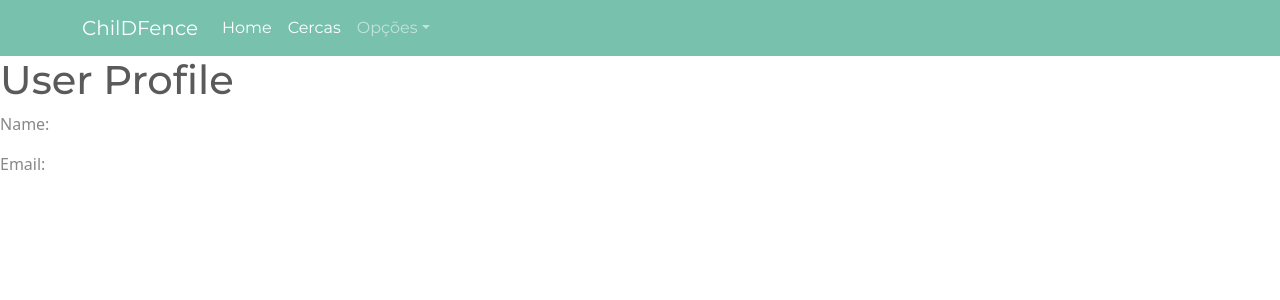
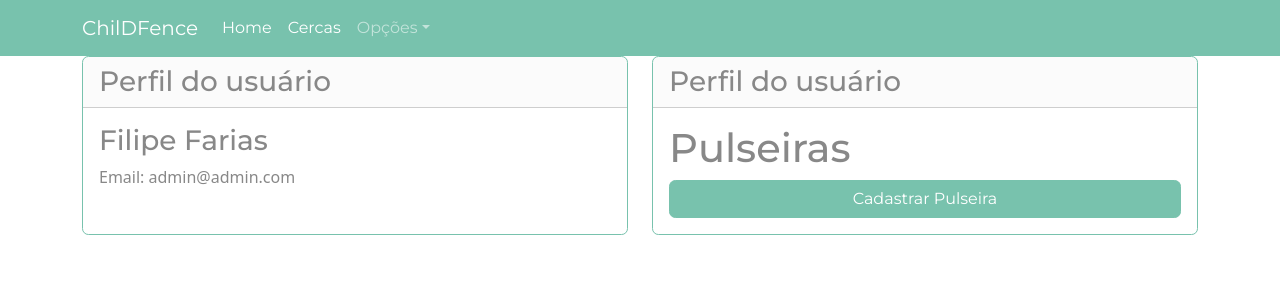
Before and after one commit to FilipeFariasC/projeto-dac-2022.1-frontend, a React (Create React App) app: page /profile in a window 1280 px wide. Shown: the top 300 px of the page. Built offline with nearby package versions, Linux system fonts and the light colour scheme; no server answers; the HTML template or start-up script is replaced by a standard one.

Commit message:
mudanca tela do usuário

```diff
--- a/src/components/Card.jsx
+++ b/src/components/Card.jsx
@@ -1,10 +1,13 @@
 import React from "react";
 
 export default class Card extends React.Component{
+    constructor(props){
+        super(props);
+    }
 
     render(){
         return(
-            <div className= 'card border-primary md-3'>
+            <div className={`card border-primary md-3 ${this.props.className}`} >
                 <h3 className= 'card-header'>{this.props.title} </h3>
                 <div className= 'card-body'>
                     {this.props.children}
--- a/src/components/Navbar.jsx
+++ b/src/components/Navbar.jsx
@@ -3,6 +3,8 @@ import {NavDropdown} from "react-bootstrap";
 import {Link} from 'react-router-dom';
 
 import NavItem from "./NavItem";
+import "./css/Navbar.css"
+
 
 function Navbar(props) {
     return (
@@ -28,12 +30,12 @@ function Navbar(props) {
                     <ul className="navbar-nav me-auto">
                         <NavItem href="/" label="Home" />
                         <NavItem href="/" label="Cercas" />
-                        <NavDropdown title="Opções" id="dropdown-opcoes">
-                        <NavDropdown.Item href="/createUser">
-                            Cadastrar Usuário
-                        </NavDropdown.Item>
-                        <NavDropdown.Item href="/profile"> Perfil </NavDropdown.Item>
-                        <NavDropdown.Item href="/createBracelet"> Cadastrar Pulseira </NavDropdown.Item>
+                        <NavDropdown title="Opções" id="dropdown-options">
+                            <NavDropdown.Item href="/createUser">
+                                Cadastrar Usuário
+                            </NavDropdown.Item>
+                            <NavDropdown.Item href="/profile"> Perfil </NavDropdown.Item>
+                            <NavDropdown.Item href="/createBracelet"> Cadastrar Pulseira </NavDropdown.Item>
                         </NavDropdown>
                     </ul>
                     </div>
--- /dev/null
+++ b/src/components/css/Navbar.css
@@ -0,0 +1,5 @@
+
+
+.navbar{
+    height: 3.5rem;
+}
--- a/src/main/AppRoutes.jsx
+++ b/src/main/AppRoutes.jsx
@@ -1,7 +1,7 @@
 import React from "react";
 import {Route, BrowserRouter, Routes} from "react-router-dom";
 import HomePage from "../screens/HomePage/HomePage";
-import CreateUser from '../screens/createUser/CreateUser';
+import CreateUser from '../screens/CreateUser/CreateUser';
 import UserProfile from "../screens/UserProfile/UserProfile";
 import BraceletCreate from "../screens/BraceletCreate/BraceletCreate";
 
--- a/src/screens/BraceletCreate/BraceletCreate.jsx
+++ b/src/screens/BraceletCreate/BraceletCreate.jsx
@@ -11,18 +11,31 @@ class BraceletCreate extends Component {
         this.state = {
             bracelet: {
                 name: ""
-            }
+            },
+            error: ""
         }
     }
 
     create = async() => {
-        await axios.post("http://localhost:8080/bracelets", this.state.bracelet);
+        await axios.post("http://localhost:8080/bracelets",
+            this.state.bracelet,
+            {
+                headers: {
+                    "Content-Type": "application/json",
+                    "Access-Control-Allow-Origin": "*",
+                    "Access-Control-Allow-Methods": "GET, POST, PUT, DELETE, OPTIONS",
+                    "Authorization": "Bearer " + window.localStorage.getItem("jwt_token"),
+                }
+            }
+        );
     }
 
     render(){
         return(
             <>
                 <Navbar/>
+                <div className="container container-fluid">
+                    <row className="col-md-6">
                         <form onSubmit={event=>{this.create()}}>
                             <fieldset>
                                 <FormGroup htmlFor={"braceletFormName"} label={"Nome da Pulseira"}>
@@ -42,6 +55,8 @@ class BraceletCreate extends Component {
                                 </div>
                             </fieldset>
                         </form>
+                    </row>
+                </div>
             </>
         )
     }
--- a/src/screens/UserProfile/UserProfile.jsx
+++ b/src/screens/UserProfile/UserProfile.jsx
@@ -1,15 +1,17 @@
 import React, {Component} from "react";
 import Navbar from "../../components/Navbar";
-
+import Card from "../../components/Card";
+import "./css/UserProfile.css";
+import axios from "axios";
 
 export default class UserProfile extends Component {
 
     constructor(props) {
         super(props);
-            this.state = {
-                user: {
-                name: '',
-                email: ''
+        this.state = {
+            user: {
+                name: 'Filipe Farias',
+                email: 'admin@admin.com'
             }
         }
     }
@@ -18,12 +20,92 @@ export default class UserProfile extends Component {
         return (
             <>
                 <Navbar/>
-                <div>
-                    <h1>User Profile</h1>
-                    <p>Name: {this.state.user.name}</p>
-                    <p>Email: {this.state.user.email}</p>
+                <div className="container container-fluid flex">
+                    <Card className="user-profile" title="Perfil do usuário">
+                        <h3>{this.state.user.name}</h3>
+                        <div className="email-wrapper">
+                            <span>Email: </span>
+                            <span>{this.state.user.email}</span>
+                        </div>
+                    </Card>
+                    <Card className="bracelet-and-fence-profile" title="Perfil do usuário">
+                        <div className="bracelet-profile">
+                            <h1>Pulseiras</h1>
+                            <BraceletList/>
+                        </div>
+                    </Card>
                 </div>
             </>
         );
     }
 }
+
+class BraceletList extends Component {
+
+    constructor(props) {
+        super(props);
+        this.state = {
+            braceletList : []
+        }
+    }
+
+    async componentDidMount(){
+        let response = await axios.post("http://localhost:8080/api/login",
+            {
+                username: 'admin@admin.com',
+                password: 'admin20221'
+            },
+            {
+                headers: {
+                    "Access-Control-Allow-Origin": '*',
+                    "Access-Control-Allow-Methods": 'GET, POST, PATCH, PUT, DELETE, OPTIONS'
+                }
+            }
+        ).then(response => {
+            window.localStorage.setItem('jwt_token', response.data.response);
+        });
+
+        let braceletList = await axios.get('http://localhost:8080/api/bracelets/',
+            {
+                headers: {
+                    "Authorization": `Bearer ${localStorage.getItem('jwt_token')}`,
+                    "Access-Control-Allow-Origin": '*',
+                    "Access-Control-Allow-Methods": 'GET, POST, PATCH, PUT, DELETE, OPTIONS'
+                }
+            }
+        ).then(response => {
+            this.setState({braceletList: response.data});
+        }).catch((error) => {
+            console.log(error);
+        });
+    }
+
+    braceletRow(bracelet){
+        return (
+            <li key={bracelet.id} className="list-group-item">
+                <strong>{bracelet.name}</strong>
+            </li>
+        );
+    }
+    braceletList(){
+        return this.state.braceletList.map(bracelet => this.braceletRow(bracelet));
+    }
+
+    render(){
+        if(this.state.braceletList.length === 0){
+            return (
+                <div className="flex">
+                    <button className="btn btn-primary">Cadastrar Pulseira</button>
+                </div>
+            );
+        }
+
+        return (
+            <>
+                <ul className="list-group">
+                    {this.braceletList()}
+                </ul>
+            </>
+        )
+    }
+}
--- /dev/null
+++ b/src/screens/UserProfile/css/UserProfile.css
@@ -0,0 +1,10 @@
+
+
+.flex {
+    display: flex;
+    gap: 1.5rem;
+}
+
+.flex > *{
+    width: 100%;
+}
```
Also changed, not shown: src/screens/CreateUser/CreateUser.jsx (renamed from src/screens/createUser/CreateUser.jsx), src/screens/CreateUser/css/CreateUser.css (renamed from src/screens/createUser/css/CreateUser.css). Lines whose indentation alone changed are shown as unchanged.
